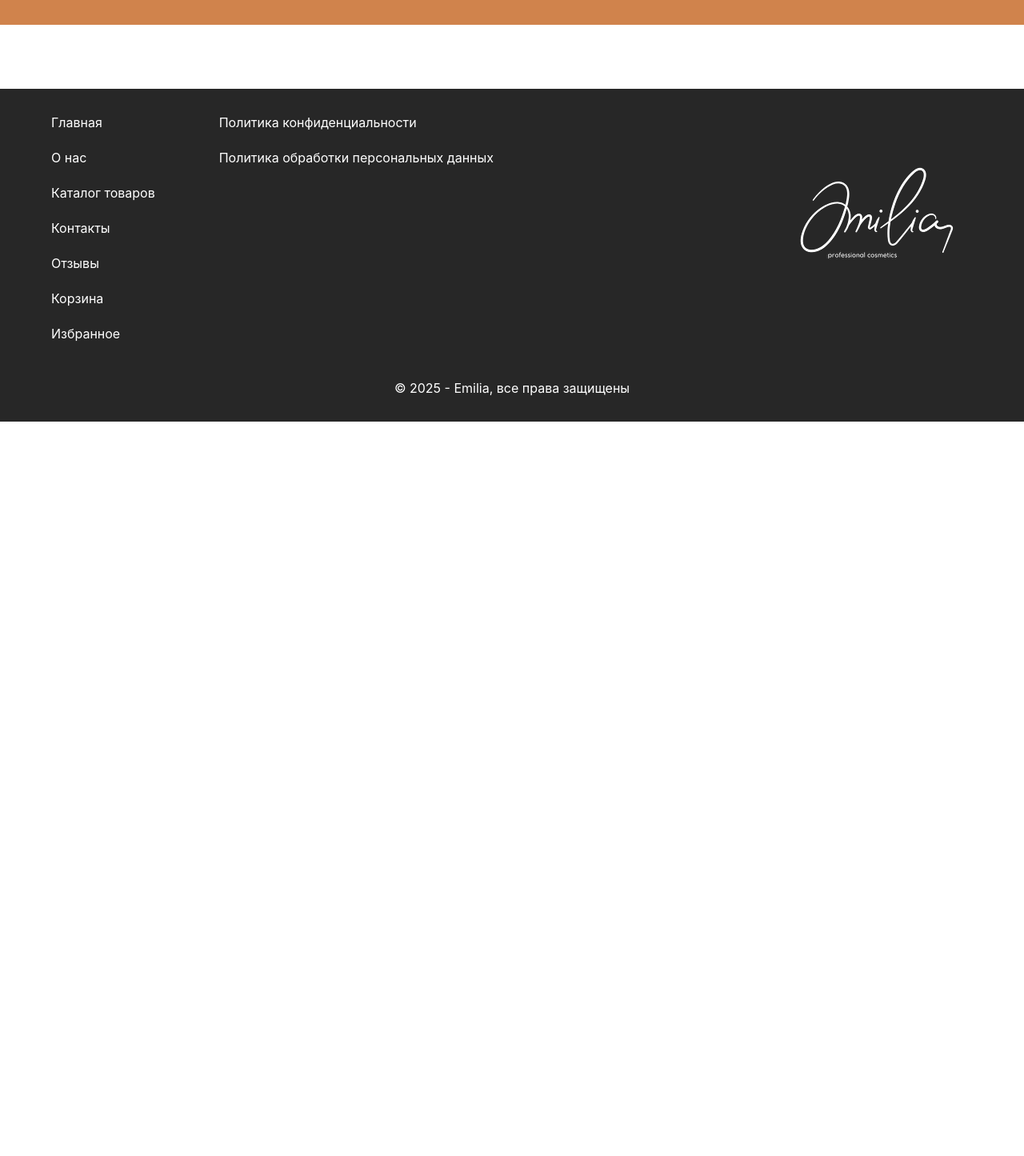
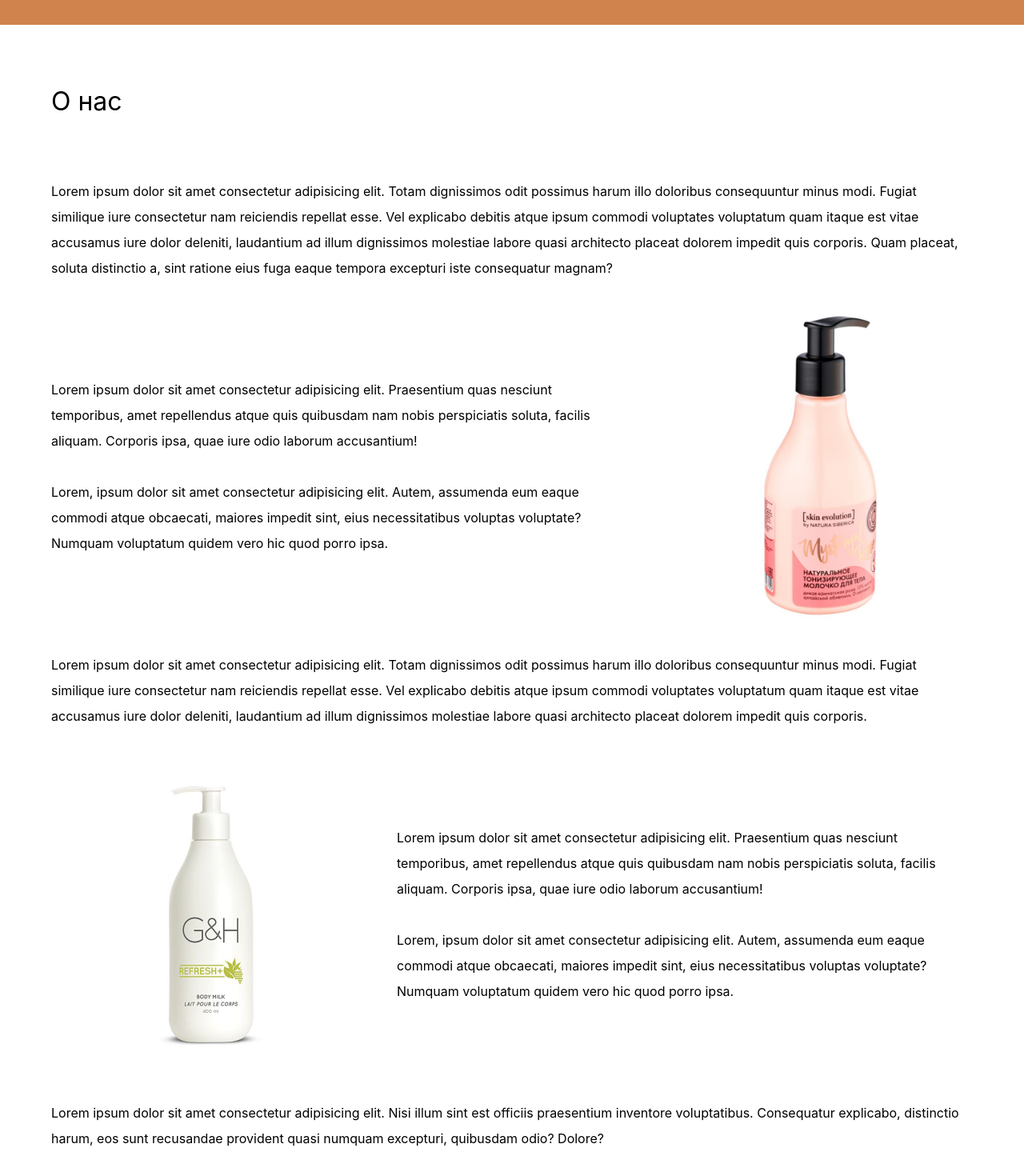
Before and after one commit to Annddreyy/magazine, a React (Create React App) app: page /about in a window 1280 px wide. Shown: the part 85-1530 px from the top of the page at 80% size. Before the commit the page ends 800 px from the top, so only its background shows below. Built offline with nearby package versions, Linux system fonts and the light colour scheme.

Commit message:
feat: add about page main part

```diff
--- /dev/null
+++ b/src/components/AboutMainPart/AboutMainPart.jsx
@@ -0,0 +1,71 @@
+import classes from './AboutMainPart.module.css';
+import product1 from './../../assets/images/product1.jpg';
+import product2 from './../../assets/images/product2.jpg';
+
+const AboutMainPart = () => {
+    return (
+        <div className='container'>
+            <h2>О нас</h2>
+            <div className={ classes.column }>
+                <p>
+                    Lorem ipsum dolor sit amet consectetur adipisicing elit. Totam dignissimos odit
+                    possimus harum illo doloribus consequuntur minus modi. Fugiat similique iure
+                    consectetur nam reiciendis repellat esse. Vel explicabo debitis atque ipsum
+                    commodi voluptates voluptatum quam itaque est vitae accusamus iure dolor
+                    deleniti, laudantium ad illum dignissimos molestiae labore quasi architecto
+                    placeat dolorem impedit quis corporis. Quam placeat, soluta distinctio a, sint
+                    ratione eius fuga eaque tempora excepturi iste consequatur magnam?
+                </p>
+                <div className={ classes.row }>
+                    <div className={ classes.column }>
+                        <p>
+                            Lorem ipsum dolor sit amet consectetur adipisicing elit. Praesentium
+                            quas nesciunt temporibus, amet repellendus atque quis quibusdam nam nobis
+                            perspiciatis soluta, facilis aliquam. Corporis ipsa, quae iure odio
+                            laborum accusantium!
+                        </p>
+                        <p>
+                            Lorem, ipsum dolor sit amet consectetur adipisicing elit. Autem,
+                            assumenda eum eaque commodi atque obcaecati, maiores impedit sint, eius
+                            necessitatibus voluptas voluptate? Numquam voluptatum quidem vero hic
+                            quod porro ipsa.
+                        </p>
+                    </div>
+                    <img src={ product1 } className={ classes.img } alt="" />
+                </div>
+                <p>
+                    Lorem ipsum dolor sit amet consectetur adipisicing elit. Totam dignissimos odit
+                    possimus harum illo doloribus consequuntur minus modi. Fugiat similique iure
+                    consectetur nam reiciendis repellat esse. Vel explicabo debitis atque ipsum
+                    commodi voluptates voluptatum quam itaque est vitae accusamus iure dolor
+                    deleniti, laudantium ad illum dignissimos molestiae labore quasi architecto
+                    placeat dolorem impedit quis corporis.
+                </p>
+                <div className={ classes.row }>
+                    <img src={ product2 } className={ classes.img } alt="" />
+                    <div className={ classes.column }>
+                        <p>
+                            Lorem ipsum dolor sit amet consectetur adipisicing elit. Praesentium
+                            quas nesciunt temporibus, amet repellendus atque quis quibusdam nam nobis
+                            perspiciatis soluta, facilis aliquam. Corporis ipsa, quae iure odio
+                            laborum accusantium!
+                        </p>
+                        <p>
+                            Lorem, ipsum dolor sit amet consectetur adipisicing elit. Autem,
+                            assumenda eum eaque commodi atque obcaecati, maiores impedit sint, eius
+                            necessitatibus voluptas voluptate? Numquam voluptatum quidem vero hic
+                            quod porro ipsa.
+                        </p>
+                    </div>
+                </div>
+                <p>
+                    Lorem ipsum dolor sit amet consectetur adipisicing elit. Nisi illum sint est
+                    officiis praesentium inventore voluptatibus. Consequatur explicabo, distinctio
+                    harum, eos sunt recusandae provident quasi numquam excepturi, quibusdam odio? Dolore?
+                </p>
+            </div>
+        </div>
+    )
+};
+
+export default AboutMainPart;
--- /dev/null
+++ b/src/components/AboutMainPart/AboutMainPart.module.css
@@ -0,0 +1,13 @@
+.column, .row {
+    display: flex;
+    gap: 2em;
+    align-items: center;
+}
+
+.column {
+    flex-direction: column;
+}
+
+.img {
+    width: 400px;
+}
--- a/src/index.css
+++ b/src/index.css
@@ -4,6 +4,7 @@
     margin: 0;
     padding: 0;
     box-sizing: border-box;
+    line-height: 2;
 }
 
 body {
@@ -23,7 +24,7 @@ code {
 h2 {
     font-size: 32px;
     font-weight: normal;
-    margin-top: 2em;
+    margin: 2em 0;
 }
 
 .container {
--- a/src/pages/About.jsx
+++ b/src/pages/About.jsx
@@ -1,10 +1,12 @@
 import HeaderContainer from './../../src/components/Header/HeaderContainer';
 import FooterContainer from './../../src/components/Footer/FooterContainer';
+import AboutMainPart from '../components/AboutMainPart/AboutMainPart';
 
 const About = () => {
     return (
         <div>
             <HeaderContainer />
+            <AboutMainPart />
             <FooterContainer />
         </div>
     )
```
Also changed, not shown: src/assets/images/product1.jpg (added), src/assets/images/product2.jpg (added).
